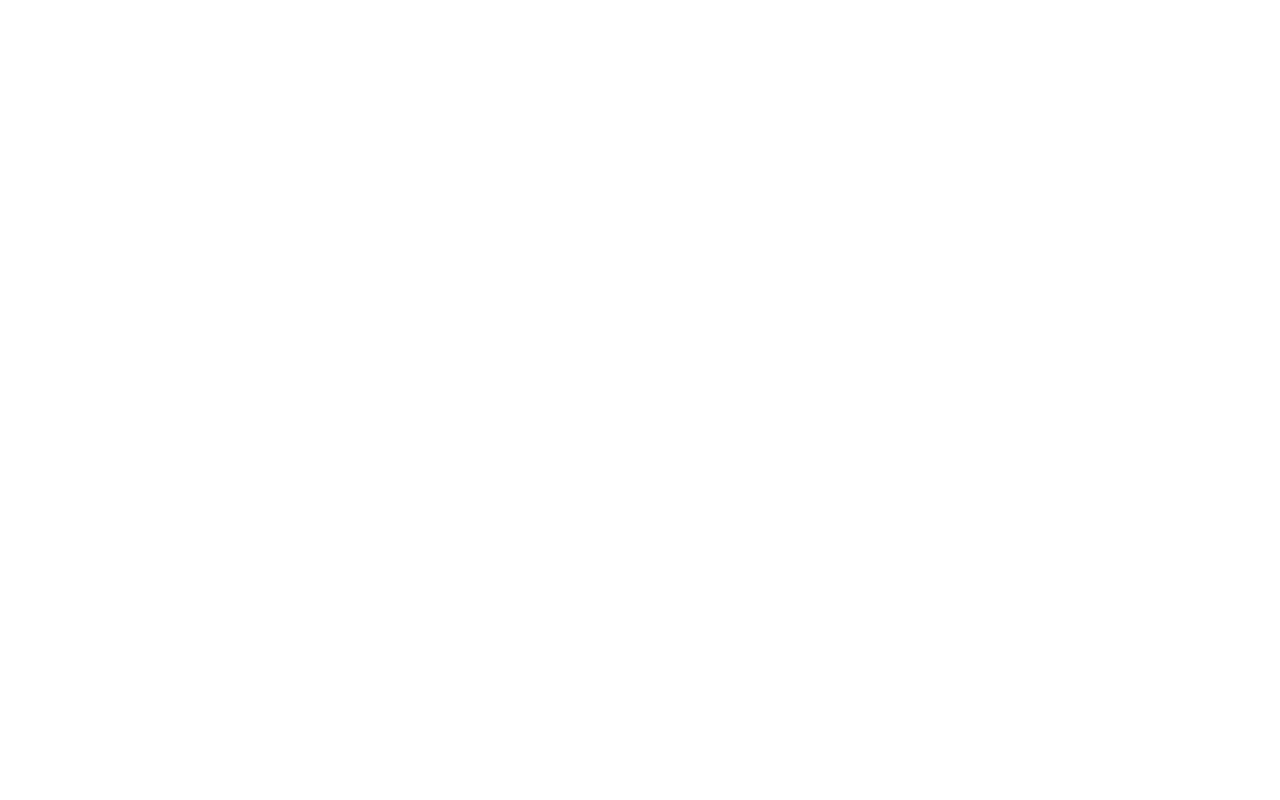
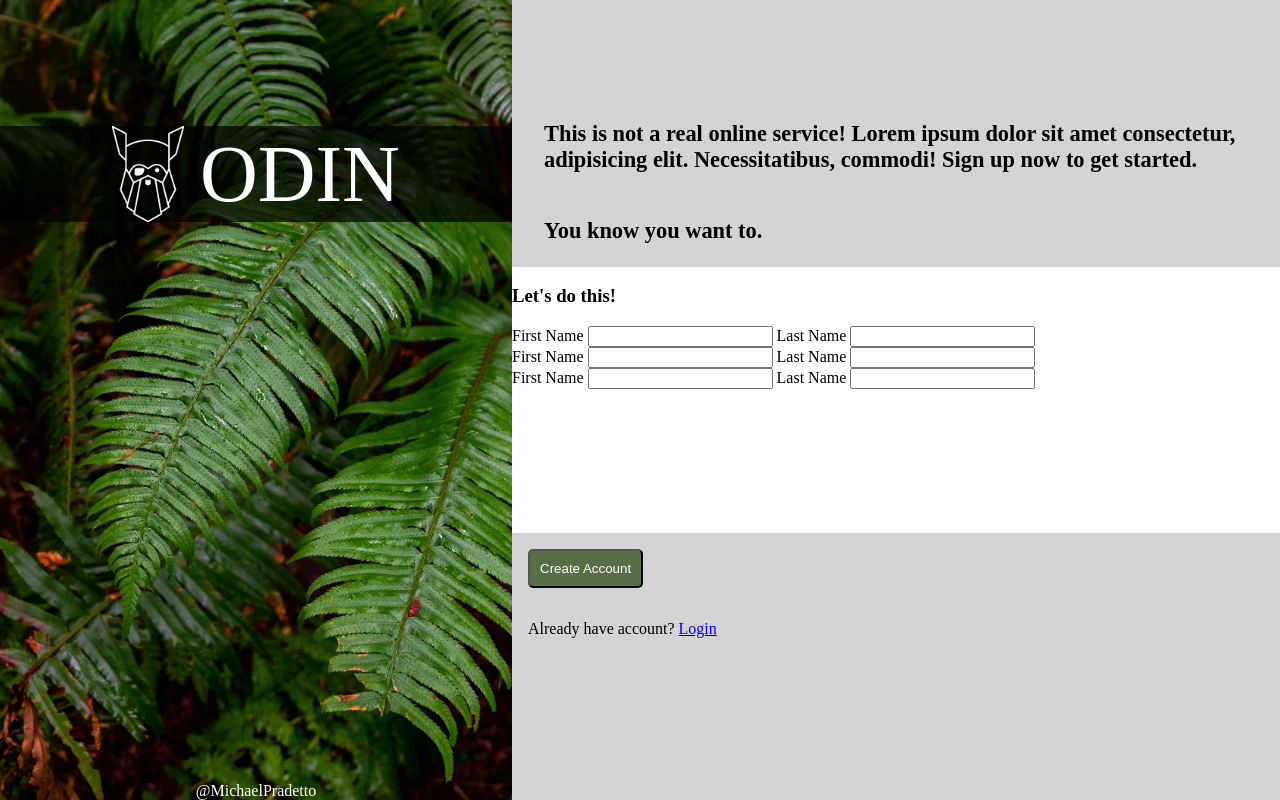
Before and after one commit to Pradetto/Sign-up-Form, a plain HTML site: page index.html in a window 1280 px wide. Drawn offline with Linux system fonts and the light colour scheme.

Commit message:
structure setup

```diff
--- a/index.html
+++ b/index.html
@@ -9,6 +9,47 @@
     <script src="scripts.js" defer></script>
 </head>
 <body>
-
+    <div class="container-main main">
+    <div class="container-1 main">
+        <div class="title">
+            <div class="title-container"><img src="odin-logo.png" alt="Top">ODIN</div>
+        </div>
+        <div class="credits">@MichaelPradetto</div>
+    </div>
+    <div class="container-2 main">
+        <div class="banner">
+            <p>This is not a real online service! Lorem ipsum dolor sit amet consectetur, adipisicing elit. Necessitatibus, commodi! Sign up now to get started.
+            </p>
+            <p>You know you want to.</p>
+        </div>
+        <div class="form">
+            <h3>Let's do this!</h3>
+            <form action="" method="get">
+                <div class="form-body">
+                <label for="first-name">First Name</label>
+                <input type="text" name="first-name">
+                <label for="last-name">Last Name</label>
+                <input type="text" name="last-name" id="">
+                </div>
+                <div class="form-body">
+                <label for="first-name">First Name</label>
+                <input type="text" name="first-name">
+                <label for="last-name">Last Name</label>
+                <input type="text" name="last-name" id="">
+                </div>
+                <div class="form-body">
+                <label for="first-name">First Name</label>
+                <input type="text" name="first-name">
+                <label for="last-name">Last Name</label>
+                <input type="text" name="last-name" id="">
+                </div>
+            </form>
+        </div>
+        <div class="footer">
+            <button type="submit">Create Account</button>
+            <p>Already have account? <a href="#">Login</a></p>
+        </div>
+    </div>
+    </div>
 </body>
 </html>
--- a/scripts.js
+++ b/scripts.js
@@ -0,0 +1 @@
+console.log('hello')
--- a/styles.css
+++ b/styles.css
@@ -0,0 +1,108 @@
+/* Main */
+:root{
+    --left-background-color: #D3D3D3;
+}
+
+body{
+    margin: 0;
+    padding: 0;
+}
+
+.container-main{
+    display: flex;
+}
+
+/* Left Side */
+.container-1{
+    background-image: url('background.avif');
+    background-repeat: no-repeat;
+    background-size: cover;
+
+    width: 40%;
+    height: 100vh;
+
+    display: flex;
+    flex-direction: column;
+    justify-content: end;
+    align-items: center;
+}
+
+.title{
+    margin-bottom: 70vh;
+
+    background-color: rgba(0, 0, 0, 0.7);
+
+
+    width: 100%;
+    height: fit-content;
+
+    text-align: center;
+}
+
+/* fix font-size and image height for responsive mobile formatting */
+.title .title-container{
+    color: white;
+    font-size: 5rem;
+    gap: 1rem;
+    display: flex;
+    align-items: center;
+    justify-content: center;
+}
+
+img{
+    height: 6rem;
+}
+
+.credits{
+    color: white;
+    text-align: center;
+    width: 100%;
+}
+
+/* Right side */
+.container-2{
+    display: flex;
+    flex-direction: column;
+
+    width: 60%;
+    height: 100vh;
+}
+
+.banner,.form,.footer{
+    height: calc(100vh * 1/3);
+}
+
+.banner,.footer{
+    background-color: #D3D3D3;
+}
+
+.banner {
+    display: flex;
+    flex-direction: column;
+    justify-content: flex-end;
+}
+.banner p {
+    font-weight: bolder;
+    font-size: 1.4rem;
+    padding: 0 2rem 0 2rem;
+}
+
+/* this is not working right now */
+.banner:last-child{
+    margin-bottom: 3rem;
+}
+
+.footer button, .footer p{
+    margin: 1rem;
+}
+
+button{
+    padding: 10px;
+    color: white;
+    background-color: #596D48;
+    border-radius: 5px;
+}
+
+button:hover{
+    background-color: #394b2b;
+}
```
Also changed, not shown: background.avif (added), odin-logo.png (added).
